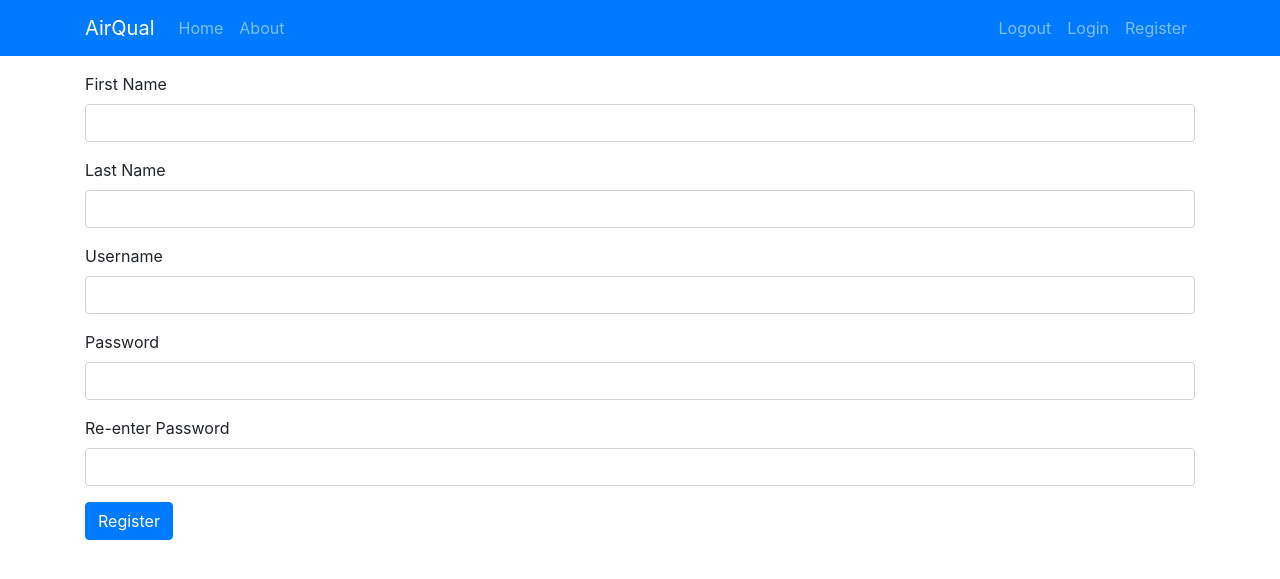
After one commit to abyrne55/air-quality-monitor, a Django app: page /accounts/register/ in a window 1280 px wide. The commit adds this page. Shown: the top 579 px of the page. Run offline with Django 3.2, Linux system fonts and the light colour scheme; some libraries are stand-ins or nearby versions.

Commit message:
Register/login/logout flow completed

```diff
--- a/airqual/airqual/urls.py
+++ b/airqual/airqual/urls.py
@@ -15,9 +15,12 @@ Including another URLconf
 """
 from django.contrib import admin
 from django.urls import include, path
+from monitor.views import index, register
 
 urlpatterns = [
+    path('', index),
     path('monitor/', include('monitor.urls')),
     path('admin/', admin.site.urls),
+    path('accounts/register/', register),
     path('accounts/', include('django.contrib.auth.urls'))
 ]
--- a/airqual/monitor/templates/monitor/header.html
+++ b/airqual/monitor/templates/monitor/header.html
@@ -36,23 +36,23 @@
                     </li>
                 </ul>
                 <ul class="navbar-nav ml-auto">
-                        <li class="nav-item dropdown">
+                        <!--li class="nav-item dropdown">
                             <a href="" class="nav-link dropdown-toggle"
                             data-toggle="dropdown" id="navbarDropdownMenuLink">Your Ideas</a>
                             <div class="dropdown-menu">
                                 <a href="#" class="dropdown-item">Ideas</a>
                                 <a href="#" class="dropdown-item">Add</a>
                             </div>
-                        </li>
+                        </li-->
                         <li class="nav-item">
-                        <a href="#" class="nav-link">Logout</a>
+                        <a href="/accounts/logout" class="nav-link">Logout</a>
                     </li>
 
                         <li class="nav-item">
-                            <a href="#" class="nav-link">Login</a>
+                            <a href="/accounts/login" class="nav-link">Login</a>
                         </li>
                         <li class="nav-item">
-                            <a href="#" class="nav-link">Register</a>
+                            <a href="/accounts/register" class="nav-link">Register</a>
                         </li>
                 </ul>
             </div>
--- a/airqual/monitor/templates/registration/login.html
+++ b/airqual/monitor/templates/registration/login.html
@@ -10,7 +10,7 @@
       <input type="text" class="form-control" name="username" id="id_username">
     </div>
     <div class="form-group">
-      <label for="passwordInput">Password</label>
+      <label for="id_password">Password</label>
       {{ form.password.errors }}
       <input type="password" class="form-control" id="id_password" name="password">
     </div>
--- /dev/null
+++ b/airqual/monitor/templates/registration/register.html
@@ -0,0 +1,36 @@
+{% include 'monitor/header.html' %}
+
+<main role="main" class="container">
+  <form method="post">
+    {% csrf_token %}
+    {{ form.non_field_errors }}
+    <div class="form-group">
+      <label for="id_first_name">First Name</label>
+      {{ form.first_name.errors }}
+      <input type="text" class="form-control" id="id_first_name" name="first_name">
+    </div>
+    <div class="form-group">
+      <label for="id_last_name">Last Name</label>
+      {{ form.first_name.errors }}
+      <input type="text" class="form-control" id="id_last_name" name="last_name">
+    </div>
+    <div class="form-group">
+      <label for="id_username">Username</label>
+      {{ form.username.errors }}
+      <input type="text" class="form-control" name="username" id="id_username">
+    </div>
+    <div class="form-group">
+      <label for="id_password1">Password</label>
+      {{ form.password1.errors }}
+      <input type="password" class="form-control" id="id_password1" name="password1">
+    </div>
+    <div class="form-group">
+      <label for="id_password2">Re-enter Password</label>
+      {{ form.password2.errors }}
+      <input type="password" class="form-control" id="id_password2" name="password2">
+    </div>
+    <button type="submit" class="btn btn-primary" value="{{ next }}">Register</button>
+  </form>
+</main>
+
+{% include 'monitor/footer.html' %}
--- a/airqual/monitor/urls.py
+++ b/airqual/monitor/urls.py
@@ -6,6 +6,6 @@ app_name = 'monitor'
 urlpatterns = [
     # ex: /monitor/
     path('', views.index, name='index'),
-    # ex: /monitor/adddatapoint + params
-    path('adddatapoint/', views.addDataPoint, name='addDataPoint'),
+    # ex: /monitor/add/54
+    path('add/<int:sensor_id>/', views.add_data_point, name='add_data_point'),
 ]
--- a/airqual/monitor/views.py
+++ b/airqual/monitor/views.py
@@ -1,26 +1,47 @@
-from django.shortcuts import render, get_object_or_404
+from django.shortcuts import render, redirect, get_object_or_404
 from django.http import HttpResponse
 from django.utils import timezone
 from .models import DataPoint, Sensor
 from django.contrib.auth.forms import UserCreationForm
+from django.contrib.auth.decorators import login_required
 # Create your views here.
 
+@login_required
 def index(request):
     return render(request, 'monitor/index.html')
 
-def addDataPoint(request):
-    #very secure
+def register(request):
+    if request.method == 'POST':
+        user_form = UserCreationForm(request.POST)
+        if user_form.is_valid():
+            u = user_form.save()
+            u.first_name = request.POST['first_name']
+            u.last_name = request.POST['last_name']
+            u.save()
+            return redirect('login')
+    else:
+        f = UserCreationForm()
+
+    return render(request, 'registration/register.html', {'form': f})
+
+def add_data_point(request, sensor_id):
+    """
+    Adds a DataPoint, authenticating via API key
+    """
+    # Validate request has necessary fields
+    if "api_key" not in request.GET or "value" not in request.GET or sensor_id is None:
+        return HttpResponse(status_code=400) # 400 Bad Request
+
+    # Get params
     api_key = request.GET.get('api_key')
-    if (api_key != 'complicatedstring'):
-        return HttpResponse("Invalid API key")
+    sensor = get_object_or_404(Sensor, id=request.GET.get('sensor_id'))
 
-    sensor_id_arg = request.GET.get('sensor_id')
-    sensor_object = get_object_or_404(Sensor, sensor_id=sensor_id_arg)
+    # Check API key
+    if api_key != str(sensor.api_key):
+        return HttpResponse(status_code=403) # 403 Forbidden
 
-    #at this point, we know we have a valid sensor and sensor_id
+    # Now that we know request is valid, construct the datapoint
+    sensor.data.create(value=request.GET.get('value'))
 
-    #construct the datapoint
-    val = request.GET.get('value')
-    sensor_object.data.create(value=val, timestamp=timezone.now())
-
-    return HttpResponse("added data point")
+    # Return a successful response code
+    return HttpResponse(status_code=201) # 201 Created
```
Also changed, not shown: airqual/monitor/templates/monitor/index.html (+8 -15 lines), airqual/monitor/templates/registration/logged_out.html (added, +8 -0 lines), airqual/monitor/templates/registration/password_change_form.html (added, +11 -0 lines).
